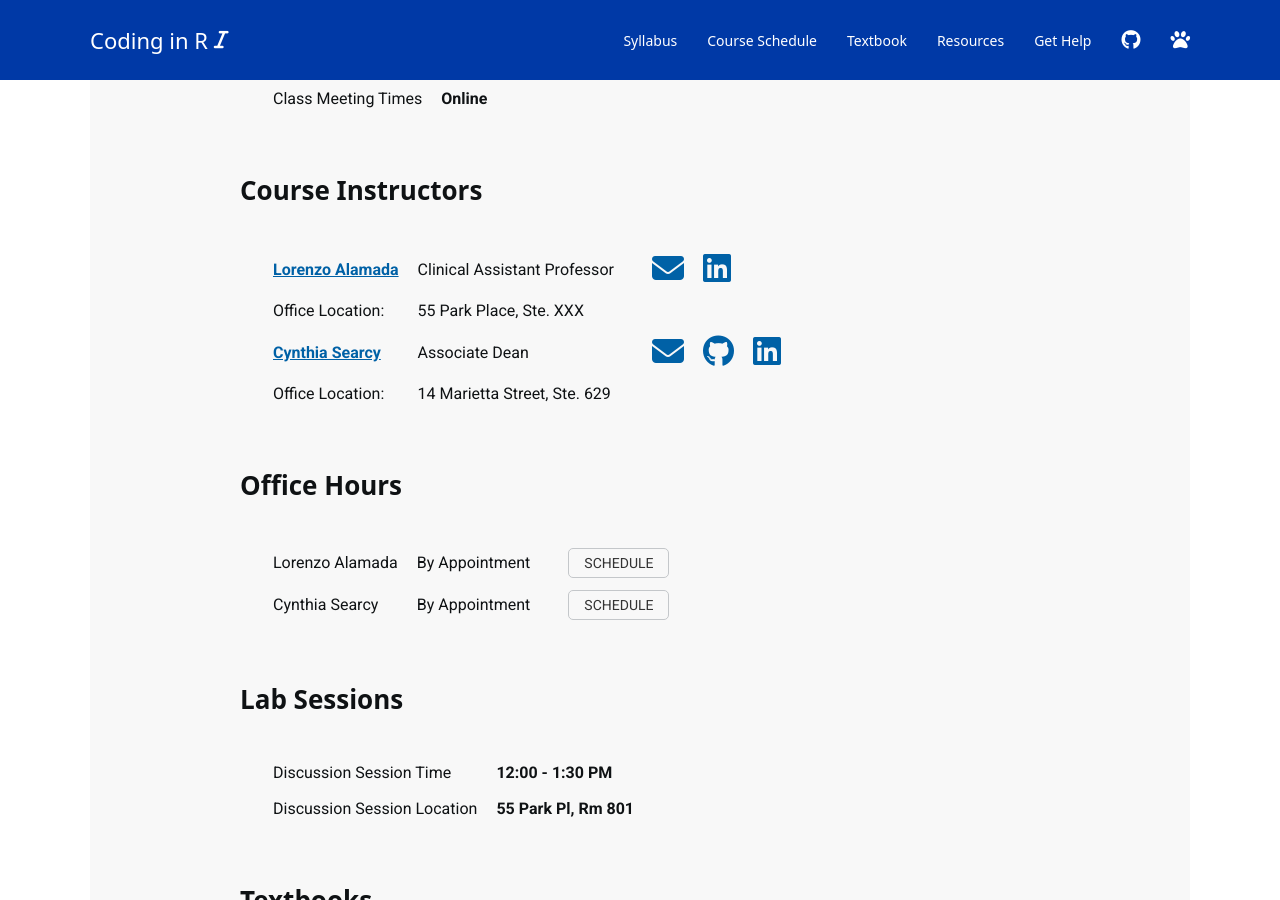
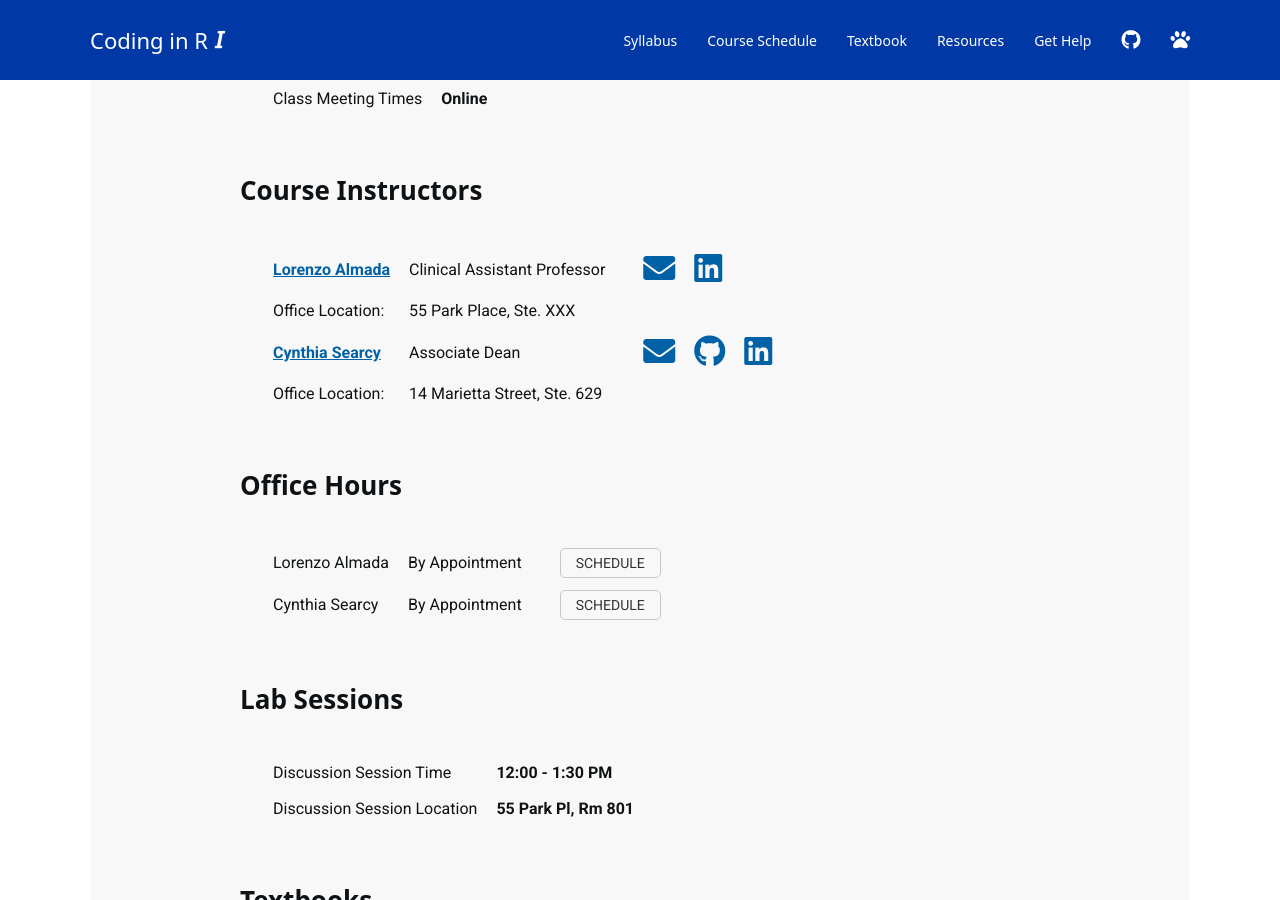
Before and after one commit to cssearcy/AYS-R-Coding-SPR-2020, a Jekyll site: the page built from index.md, in a window 1280 px wide and 900 px high, scrolled down 1158 px. Built offline with Jekyll 4.4.1, drawn with Linux system fonts in a browser that asks for light colours; nearby versions of some CDN libraries; a script bundle is joined from its source files by our own code; library files that are not in the unit come from our copies; a style sheet for code colours, icons or effects is not loaded.

Commit message:
Update index.md

```diff
--- a/index.md
+++ b/index.md
@@ -23,11 +23,11 @@
  discussion_board_url:
 
 instructor:
--  name: Lorenzo Alamada
+-  name: Lorenzo Almada
    title: Clinical Assistant Professor
    email: lalmada1@gsu.edu
    office_location: 55 Park Place, Ste. XXX
-   website_url:
+   website_url: https://aysps.gsu.edu/profile/lorenzo-almada/
    github_url:
    twitter_url:
    scholar_url:
```
